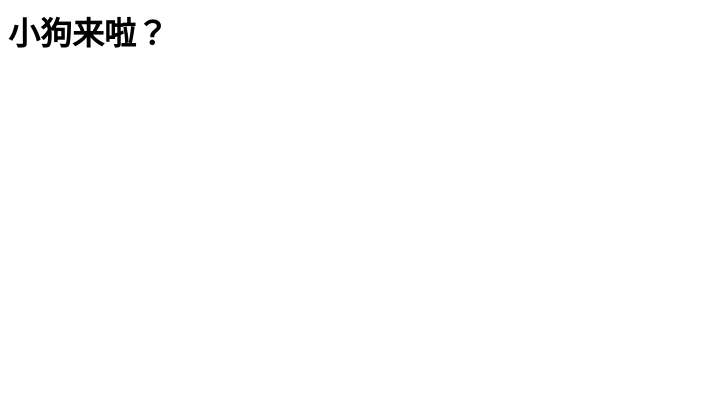
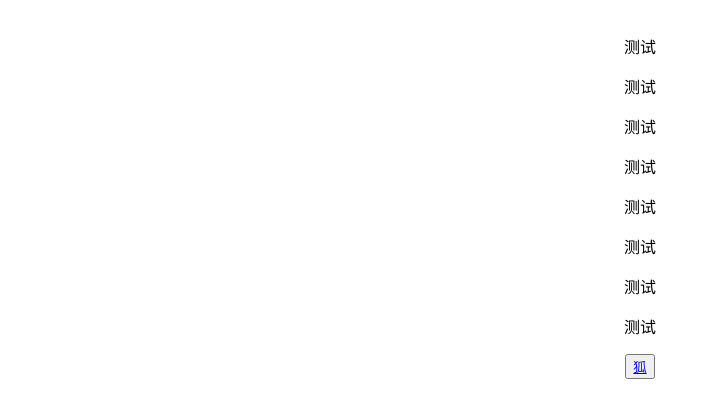
Before and after one commit to lovemyfox/lovemyfox.github.io, a plain HTML site: page index.html in a window 1280 px wide. Shown: the whole page, without its empty margins (0-710 px from the left). Drawn offline with Linux system fonts and the light colour scheme.

Commit message:
Update index.html

```diff
--- a/index.html
+++ b/index.html
@@ -1 +1,34 @@
-<h1>小狗来啦？</h1>
+<html lang ="en">
+  <head>
+    <meta charset = "UTF-8">
+    <div class="hanser">
+     <style>
+    body {
+        margin: 0px;
+    }
+    .toplogo {
+        display: block;
+        margin: auto;
+    }
+
+    p {
+        text-align: center;
+    }
+    .header {
+        background-color: #f1f1f1;
+        padding: 5px;
+    }
+    </style>
+      <body>
+        <br>
+        <p>测试</p>
+        <p>测试</p>
+        <p>测试</p>
+        <p>测试</p>
+        <p>测试</p>
+        <p>测试</p>
+        <p>测试</p>
+        <p>测试</p>
+        <p><button><a href="https://space.bilibili.com/473011434">狐</button></p>
+          </body>
+      </html>
```
